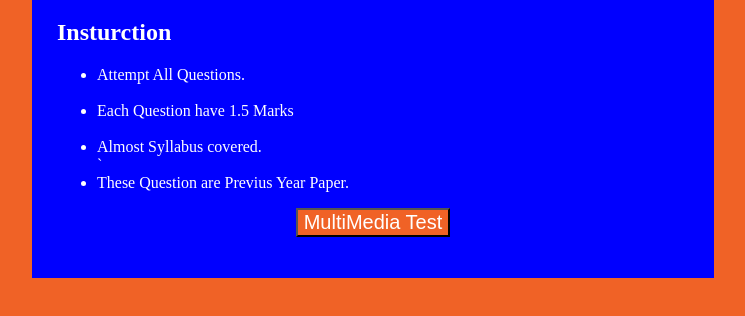
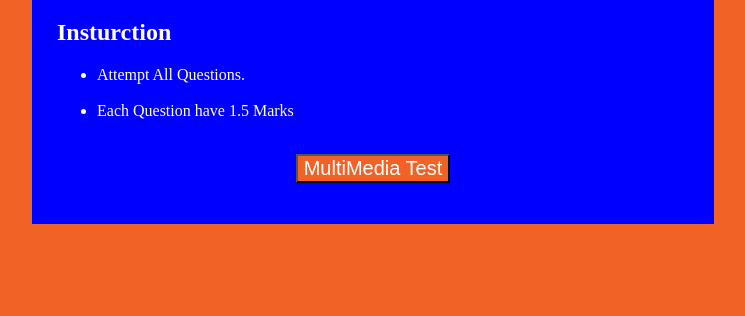
Before and after one commit to ncupadhyay/MultiMediaClassTest, a plain HTML site: page index.html in a window 1280 px wide. Shown: the part 270-586 px from the top of the page, without its empty margins (267-1012 px from the left). Drawn offline with Linux system fonts and the light colour scheme.

Commit message:
Update index.html

```diff
--- a/index.html
+++ b/index.html
@@ -72,9 +72,7 @@ input[type='submit']
 
 						<li>Attempt All Questions. </li><br>
 						<li>Each Question have 1.5 Marks</li><br>
-						<li>Almost Syllabus covered.</li>
 
-						`<li>These Question are Previus Year Paper.</li>
 					</ul>
 
 
```
